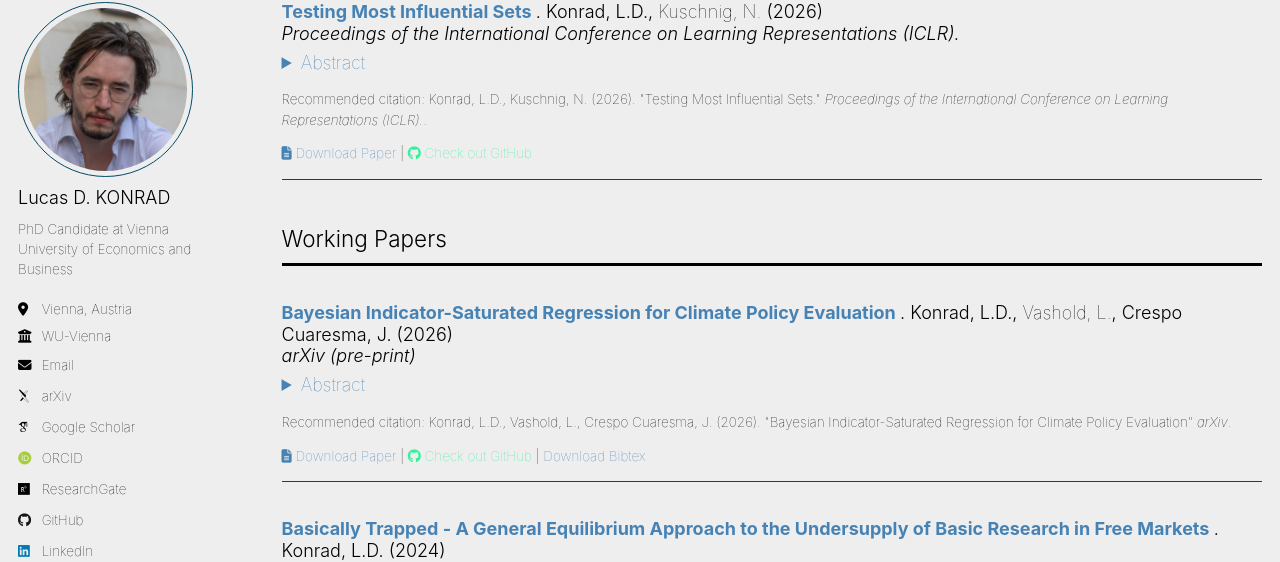
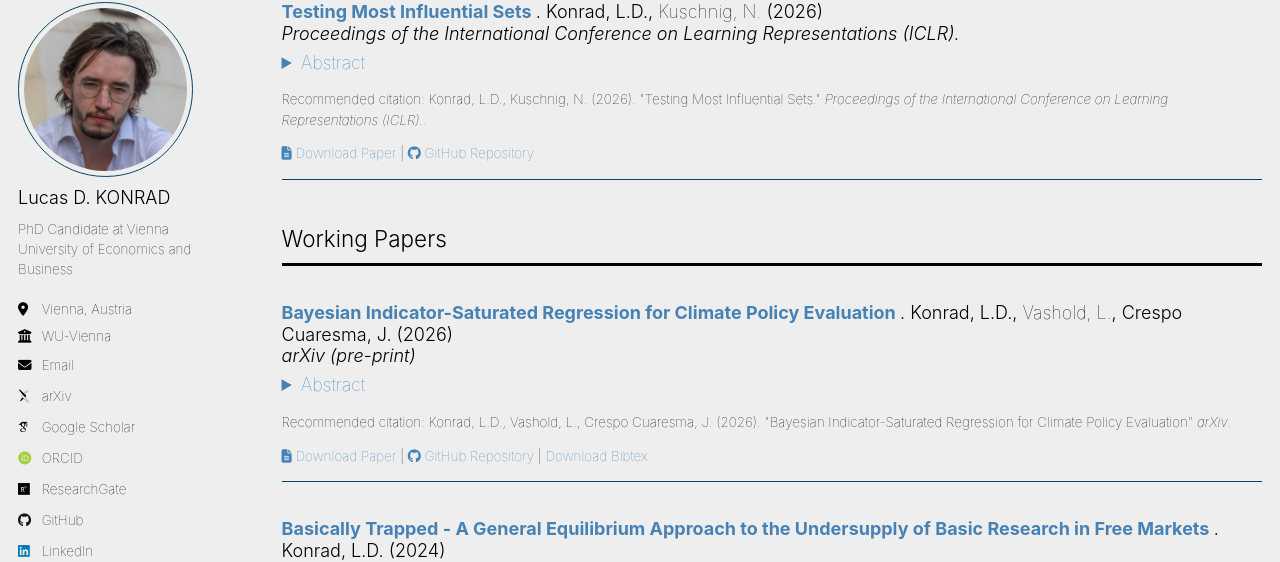
Before and after one commit to konradld/konradld.github.io, a Jekyll site: the page built from _pages/publications.html, in a window 1280 px wide and 1400 px high, scrolled down 348 px. Shown: the part 115-677 px from the top of the window. Built offline with Jekyll 4.4.1, drawn with Linux system fonts in a browser that asks for light colours; some web fonts are replaced; a script that is not in the unit is left out; some of the changed text lies outside the part shown.

Commit message:
Update archive-single.html
update repo link

```diff
--- a/_includes/archive-single.html
+++ b/_includes/archive-single.html
@@ -105,7 +105,7 @@
 
       {% if post.repo_url %}
         {% if pipe %} | {% endif %}
-        <a href="{{ post.repo_url }}" style="color: #33f09b;"><i class="fab fa-github" aria-hidden="true"></i> Check out GitHub</a>
+        <a href="{{ post.repo_url }}" class="repo-link"><i class="fab fa-github" aria-hidden="true"></i> GitHub Repository</a>
         {% assign pipe = true %}
       {% endif %}
 
```
